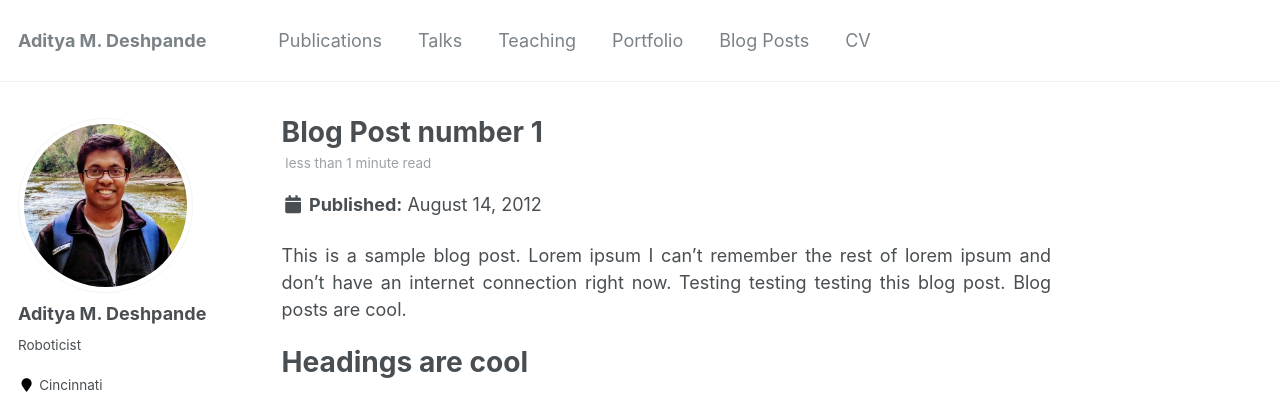
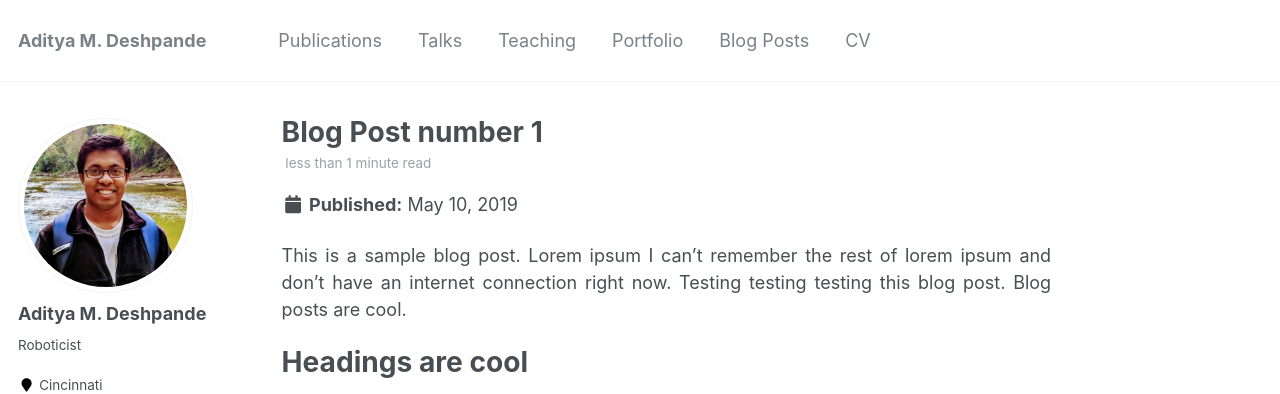
Before and after one commit to adipandas/adipandas.github.io, a Jekyll site: the page built from _posts/2019-05-10-blog-post-1.md, in a window 1280 px wide and 900 px high. Shown: the top 394 px of the window. Built offline with Jekyll 4.4.1, drawn with Linux system fonts in a browser that asks for light colours; comment, search, counter and statistics services are not loaded.

Commit message:
Update and rename 2012-08-14-blog-post-1.md to 2019-05-10-blog-post-1.md

```diff
--- a/_posts/2012-08-14-blog-post-1.md
+++ b/_posts/2019-05-10-blog-post-1.md
@@ -1,7 +1,7 @@
 ---
 title: 'Blog Post number 1'
-date: 2012-08-14
-permalink: /posts/2012/08/blog-post-1/
+date: 2019-05-10
+permalink: /posts/2019/05/blog-post-1/
 tags:
   - cool posts
   - category1
```
